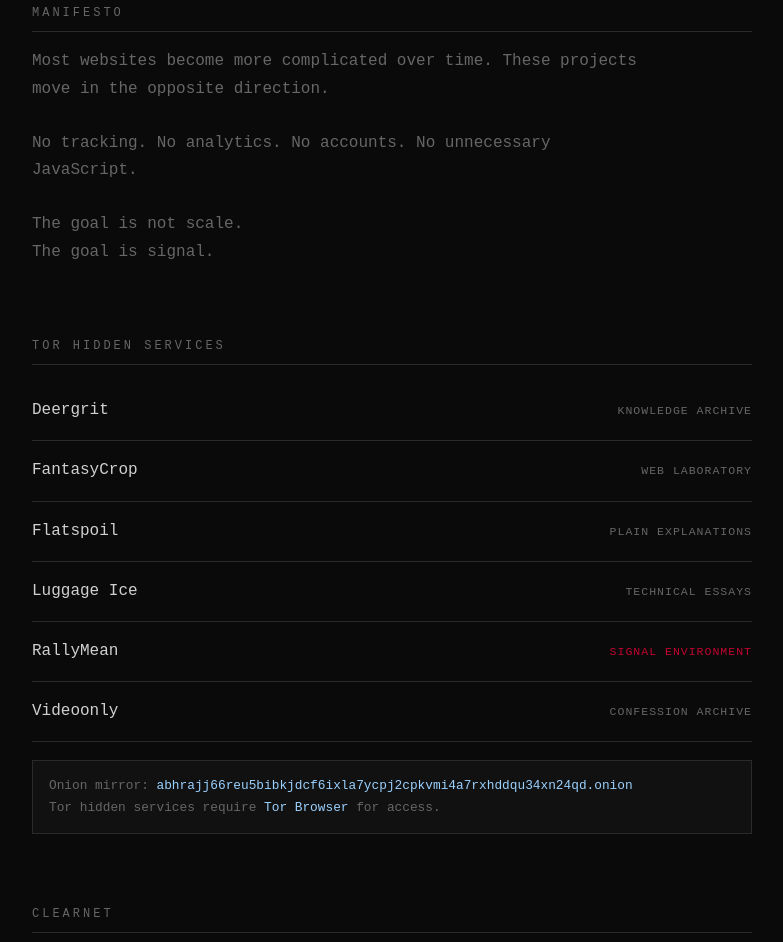
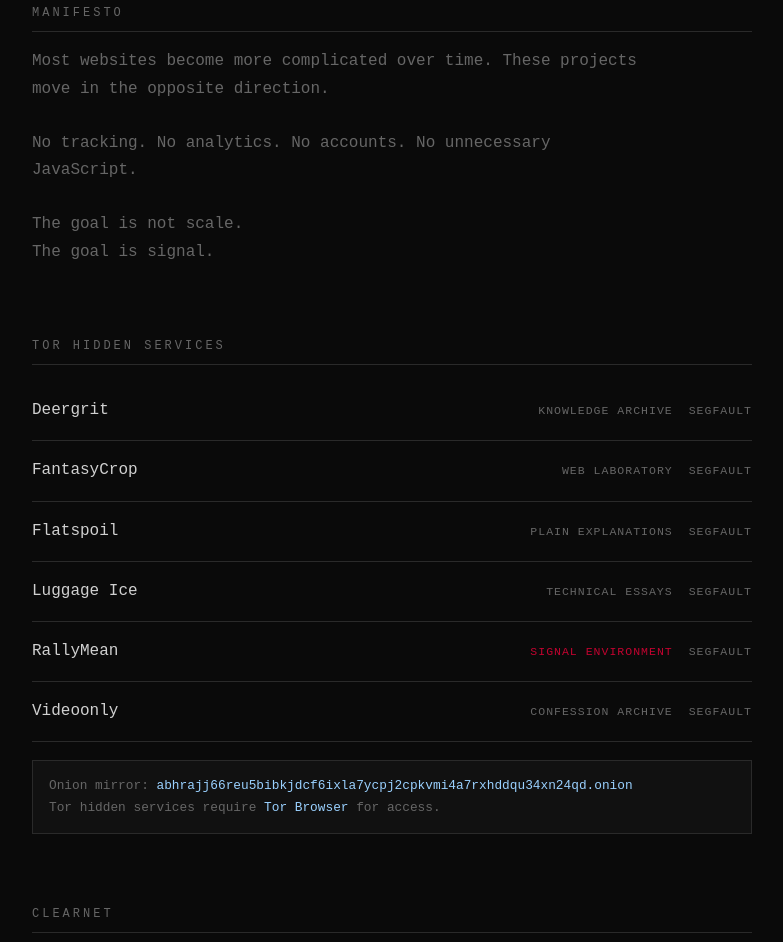
Before and after one commit to Abhrankan-Chakrabarti/ec2-host-config, a plain HTML site: page tor-hidden-service/example-site/index.html in a window 1280 px wide. Shown: the part 417-1359 px from the top of the page, without its empty margins (248-1031 px from the left). Drawn offline with Linux system fonts and the light colour scheme.

Commit message:
chore(tor): sync example-site with THC SegFault mirror links

```diff
--- a/tor-hidden-service/example-site/index.html
+++ b/tor-hidden-service/example-site/index.html
@@ -120,6 +120,32 @@ h2{
     color:var(--accent);
 }
 
+.project-list li.project-row{
+    display:flex;
+    justify-content:space-between;
+    align-items:baseline;
+    gap:16px;
+}
+
+.project-list li.project-row a.project-main{
+    flex:1;
+}
+
+.project-list li.project-row a.mirror-link{
+    display:inline;
+    padding:16px 0;
+    font-size:0.72rem;
+    text-transform:uppercase;
+    letter-spacing:1px;
+    color:var(--text-dim);
+    flex-shrink:0;
+}
+
+.project-list li.project-row a.mirror-link:hover{
+    color:var(--accent);
+    text-decoration:underline;
+}
+
 .tag{
     font-size:0.72rem;
     text-transform:uppercase;
@@ -232,46 +258,52 @@ footer a:hover{
 
     <ul class="project-list">
 
-        <li>
-            <a href="http://abhrajj66reu5bibkjdcf6ixla7ycpj2cpkvmi4a7rxhddqu34xn24qd.onion/deergrit/" target="_blank" rel="noopener">
+        <li class="project-row">
+            <a class="project-main" href="http://abhrajj66reu5bibkjdcf6ixla7ycpj2cpkvmi4a7rxhddqu34xn24qd.onion/deergrit/" target="_blank" rel="noopener">
                 Deergrit
                 <span class="tag">Knowledge Archive</span>
             </a>
+            <a class="mirror-link" href="http://ftk4x6klwl5uwkgk75smxlod5hvxy4ayjct42vicubivznxjx5fyilyd.onion/deergrit/" target="_blank" rel="noopener">SegFault</a>
         </li>
 
-        <li>
-            <a href="http://abhrajj66reu5bibkjdcf6ixla7ycpj2cpkvmi4a7rxhddqu34xn24qd.onion/fantasycrop/" target="_blank" rel="noopener">
+        <li class="project-row">
+            <a class="project-main" href="http://abhrajj66reu5bibkjdcf6ixla7ycpj2cpkvmi4a7rxhddqu34xn24qd.onion/fantasycrop/" target="_blank" rel="noopener">
                 FantasyCrop
                 <span class="tag">Web Laboratory</span>
             </a>
+            <a class="mirror-link" href="http://ftk4x6klwl5uwkgk75smxlod5hvxy4ayjct42vicubivznxjx5fyilyd.onion/fantasycrop/" target="_blank" rel="noopener">SegFault</a>
         </li>
 
-        <li>
-            <a href="http://abhrajj66reu5bibkjdcf6ixla7ycpj2cpkvmi4a7rxhddqu34xn24qd.onion/flatspoil/" target="_blank" rel="noopener">
+        <li class="project-row">
+            <a class="project-main" href="http://abhrajj66reu5bibkjdcf6ixla7ycpj2cpkvmi4a7rxhddqu34xn24qd.onion/flatspoil/" target="_blank" rel="noopener">
                 Flatspoil
                 <span class="tag">Plain Explanations</span>
             </a>
+            <a class="mirror-link" href="http://ftk4x6klwl5uwkgk75smxlod5hvxy4ayjct42vicubivznxjx5fyilyd.onion/flatspoil/" target="_blank" rel="noopener">SegFault</a>
         </li>
 
-        <li>
-            <a href="http://abhrajj66reu5bibkjdcf6ixla7ycpj2cpkvmi4a7rxhddqu34xn24qd.onion/luggageice/" target="_blank" rel="noopener">
+        <li class="project-row">
+            <a class="project-main" href="http://abhrajj66reu5bibkjdcf6ixla7ycpj2cpkvmi4a7rxhddqu34xn24qd.onion/luggageice/" target="_blank" rel="noopener">
                 Luggage Ice
                 <span class="tag">Technical Essays</span>
             </a>
+            <a class="mirror-link" href="http://senpjoekkf4hlth6ej5lyqoizi62ois6u44zpd5vucuzo3w4sz4tw3qd.onion/luggageice/" target="_blank" rel="noopener">SegFault</a>
         </li>
 
-        <li>
-            <a href="http://abhrajj66reu5bibkjdcf6ixla7ycpj2cpkvmi4a7rxhddqu34xn24qd.onion/rallymean/" target="_blank" rel="noopener">
+        <li class="project-row">
+            <a class="project-main" href="http://abhrajj66reu5bibkjdcf6ixla7ycpj2cpkvmi4a7rxhddqu34xn24qd.onion/rallymean/" target="_blank" rel="noopener">
                 RallyMean
                 <span class="tag tag-red">Signal Environment</span>
             </a>
+            <a class="mirror-link" href="http://senpjoekkf4hlth6ej5lyqoizi62ois6u44zpd5vucuzo3w4sz4tw3qd.onion/rallymean/" target="_blank" rel="noopener">SegFault</a>
         </li>
 
-        <li>
-            <a href="http://abhrajj66reu5bibkjdcf6ixla7ycpj2cpkvmi4a7rxhddqu34xn24qd.onion/videoonly/" target="_blank" rel="noopener">
+        <li class="project-row">
+            <a class="project-main" href="http://abhrajj66reu5bibkjdcf6ixla7ycpj2cpkvmi4a7rxhddqu34xn24qd.onion/videoonly/" target="_blank" rel="noopener">
                 Videoonly
                 <span class="tag">Confession Archive</span>
             </a>
+            <a class="mirror-link" href="http://ftk4x6klwl5uwkgk75smxlod5hvxy4ayjct42vicubivznxjx5fyilyd.onion/videoonly/" target="_blank" rel="noopener">SegFault</a>
         </li>
 
     </ul>
```
